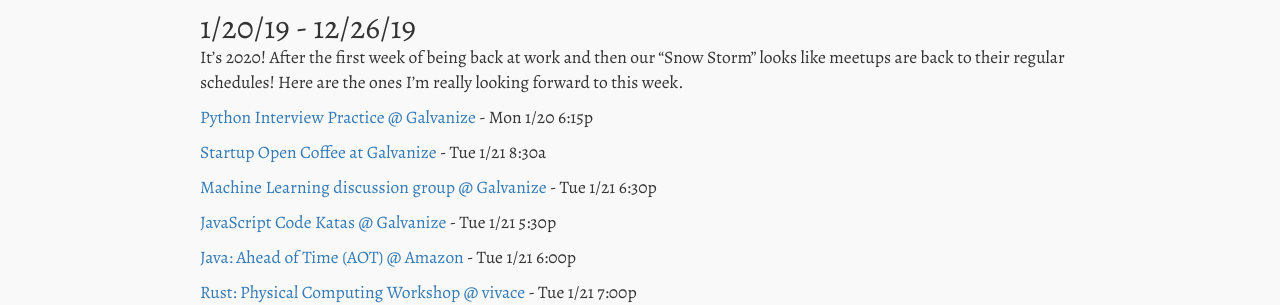
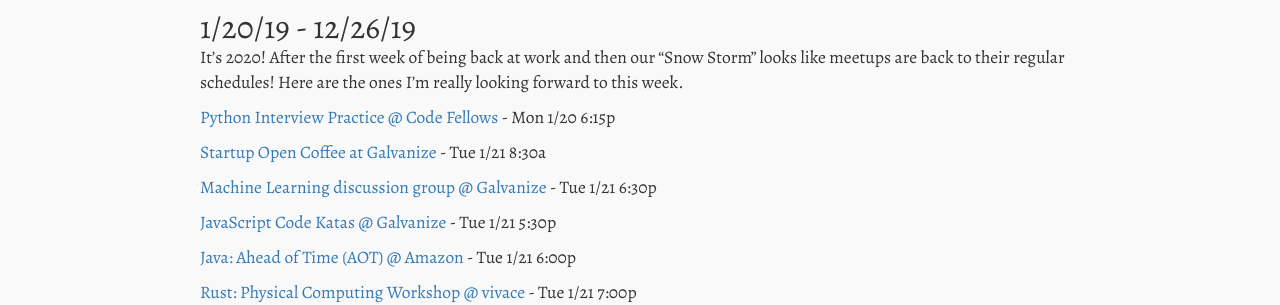
Before and after one commit to sagecodes/sage-blog, a Jekyll site: the page built from _posts/blog/event-posts/2019-8-26-meetups.markdown, in a window 1280 px wide. Shown: the part 329-634 px from the top of the page. Built offline with Jekyll 4.4.1, drawn with Linux system fonts in a browser that asks for light colours; nearby versions of some CDN libraries; some web fonts are replaced.

Commit message:
Fix: change location of interview night to code fellows

```diff
--- a/_posts/blog/event-posts/2019-8-26-meetups.markdown
+++ b/_posts/blog/event-posts/2019-8-26-meetups.markdown
@@ -20,7 +20,7 @@
 It's 2020! After the first week of being back at work and then our "Snow Storm" looks like meetups are back to their regular schedules! Here are the ones I'm really looking forward to this week.
 
 
-[Python Interview Practice @ Galvanize](https://www.meetup.com/PSPPython/events/krbjdrybccbbc/) - Mon 1/20 6:15p
+[Python Interview Practice @ Code Fellows](https://www.meetup.com/PSPPython/events/krbjdrybccbbc/) - Mon 1/20 6:15p
 
 [Startup Open Coffee at Galvanize](https://www.meetup.com/PSPPython/events/267516377/) - Tue 1/21 8:30a
 
```
